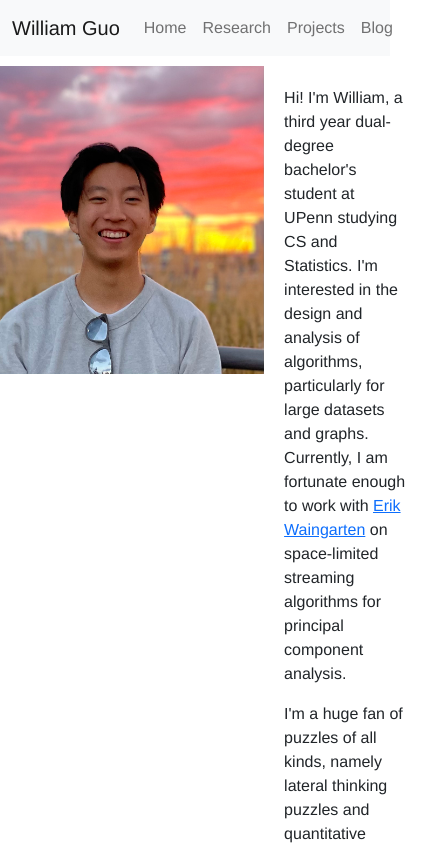
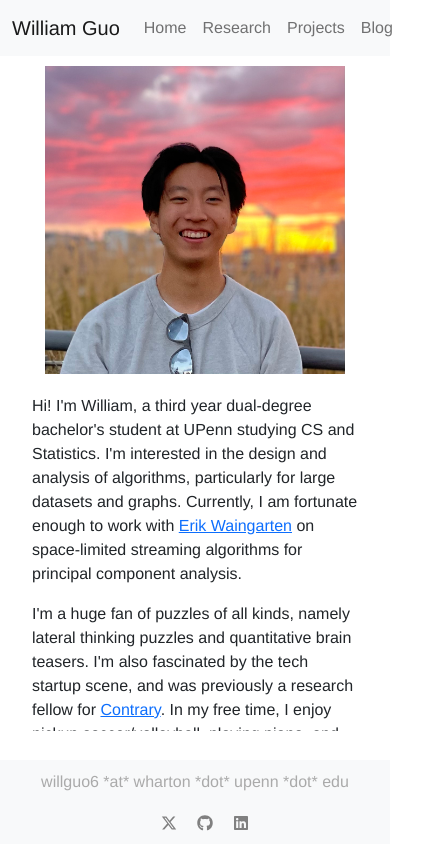
Before and after one commit to willdguo/willdguo.github.io, a React (Create React App) app in the folder frontend/: page /home in a window 390 px wide. Shown: the top 845 px of the page, 426 px wide, since content can reach past the window. Built offline with nearby package versions, Linux system fonts and the light colour scheme.

Commit message:
responsive ui

```diff
--- /dev/null
+++ b/frontend/src/components/Bio.css
@@ -0,0 +1,21 @@
+.bio {
+    display: flex;
+    justify-content: center;
+    /* alignItems: 'center',
+    marginTop: '20px',
+    marginBottom: '20px', */
+    overflow: auto;
+    max-height: calc(80vh - 10px);
+    /* background-color: blue; */
+}
+
+@media (max-width: 768px) {
+    .bio {
+        display: block;
+    }
+
+    .profpic {
+        display: flex;
+        justify-content: center;
+    }
+}
--- a/frontend/src/components/Bio.js
+++ b/frontend/src/components/Bio.js
@@ -1,3 +1,4 @@
+import './Bio.css'
 import profpic from '../images/willguo6.png'
 
 function Bio() {
@@ -9,19 +10,9 @@ function Bio() {
       }
 
     return (
-        <div
-          style={{
-            display: 'flex',
-            justifyContent: 'center',
-            // alignItems: 'center',
-            // marginTop: '20px',
-            // marginBottom: '20px',
-            // overflow: "auto",
-            // height: "calc(80vh - 10px)",
-            }}
-          >
+        <div className='bio'>
 
-          <div>
+          <div className='profpic'>
             <img src={profpic} style={{maxWidth: '300px'}} alt="Profile"/>
           </div>
 
--- a/frontend/src/components/ProjectCard.css
+++ b/frontend/src/components/ProjectCard.css
@@ -5,6 +5,8 @@
     border: 1px solid #eee;
     border-radius: 10px;
     width: calc(50% - 20px);
+    max-height: 320px;
+    /* width: 598px; */
     text-decoration: none;
     color: #333;
     transition: box-shadow 0.2s ease, transform 0.3s ease, color 0.1s ease,
@@ -15,3 +17,24 @@
     transform: translateY(-5px);
     color: #000;
 }
+
+.project-image {
+    width: 100%;
+    align-content: center;
+    /* border: 5px solid black; */
+}
+
+.project-desc {
+    width: 100%;
+    padding-left: 20px;
+    border-left: 1px solid #eee;
+    overflow: auto;
+}
+
+@media (max-width: 1000px) {
+    .project-card {
+        display: block;
+        width: 100%;
+        max-height: none;
+    }
+}
--- a/frontend/src/components/ProjectCard.js
+++ b/frontend/src/components/ProjectCard.js
@@ -5,10 +5,10 @@ function ProjectCard( {title, img, desc, link, date} ) {
     return (
         // <div className="project-card">
         <a className="project-card" href={link} target="_blank" rel="noreferrer">
-            <div>
-                <img style={{width:"400px", marginRight: "5px"}} src={img} alt={title}/>
+            <div className="project-image">
+                <img style={{width:"100%", marginRight: "5px"}} src={img} alt={title}/>
             </div>
-            <div style={{paddingLeft: "20px", borderLeft: "1px solid #eee"}}>
+            <div className="project-desc">
                 <p style={{fontSize:'18px', fontWeight:'500'}}> {title} </p>
                 <p> {desc} </p>
                 <p style={{color: "#888"}}> {date} </p>
--- a/frontend/src/pages/Projects.js
+++ b/frontend/src/pages/Projects.js
@@ -27,7 +27,7 @@ function Projects() {
     {
         "title": "OHQ",
         "img": ohq,
-        "desc": "Penn Labs' office hours software used by professors, TAs, and students across campus. Built with TypeScript/Semantic UI, Django,",
+        "desc": "Penn Labs' office hours management platform used by 10,000+ professors, TAs, and students across campus.",
         "link": "https://ohq.io",
         "date": "Present",
         "id": "2",
```
